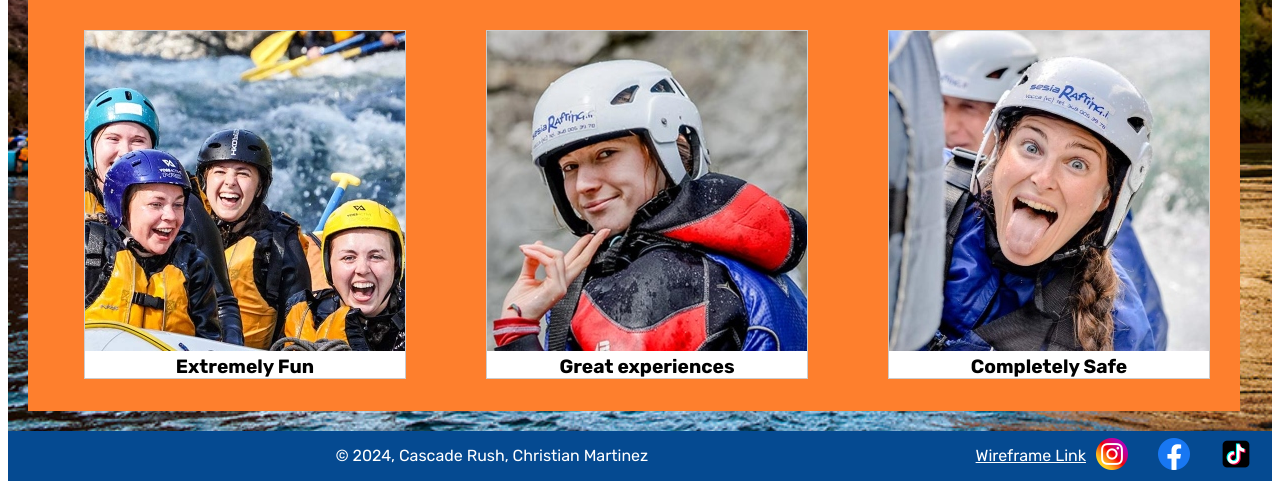
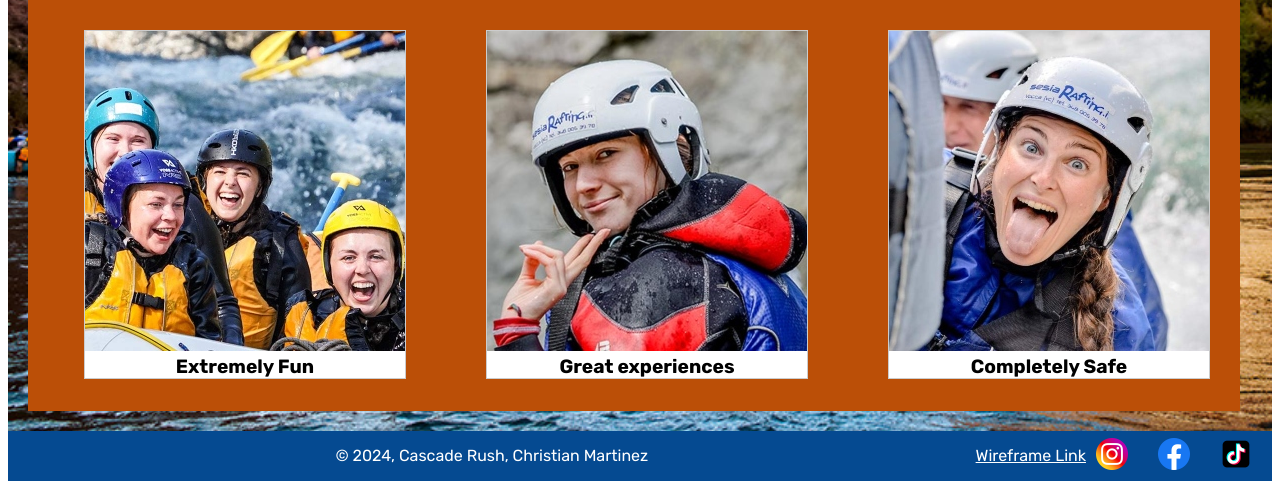
Before and after one commit to cmart1109/wdd130, a plain HTML site: page wwr/contact.html in a window 1280 px wide. Shown: the part 1033-1522 px from the top of the page. Drawn offline with Linux system fonts and the light colour scheme.

Commit message:
Contrast

```diff
--- a/wwr/styles/contact.css
+++ b/wwr/styles/contact.css
@@ -1,6 +1,6 @@
 :root {
     --primary-color: #054a91;
-    --secondary-color: #FE7F2D;
+    --secondary-color: #bb4f07;
     --accent1-color: #00BFB3;
     --accent2-color: #89A1EF;
     --def-margin: 1rem;
@@ -47,7 +47,7 @@ body {
     width: 100%;
     height: 5rem;
     justify-content: center;
-    background-color: #FE7F2D;
+    background-color: var(--secondary-color);
     align-items: center;
     color: white;
 }
--- a/wwr/styles/home.css
+++ b/wwr/styles/home.css
@@ -1,6 +1,6 @@
 :root {
     --primary-color: #054a91;
-    --secondary-color: #FE7F2D;
+    --secondary-color:#bb4f07;
     --accent1-color: #00BFB3;
     --accent2-color: #89A1EF;
     --def-margin: 1rem;
--- a/wwr/styles/rafting.css
+++ b/wwr/styles/rafting.css
@@ -1,6 +1,6 @@
 :root {
     --primary-color: #054a91;
-    --secondary-color: #FE7F2D;
+    --secondary-color: #bb4f07;
     --accent1-color: #00BFB3;
     --accent2-color: #89A1EF;
     --def-margin: 1rem;
```
Also changed, not shown: wwr/trips.html (+1 -0 lines).
